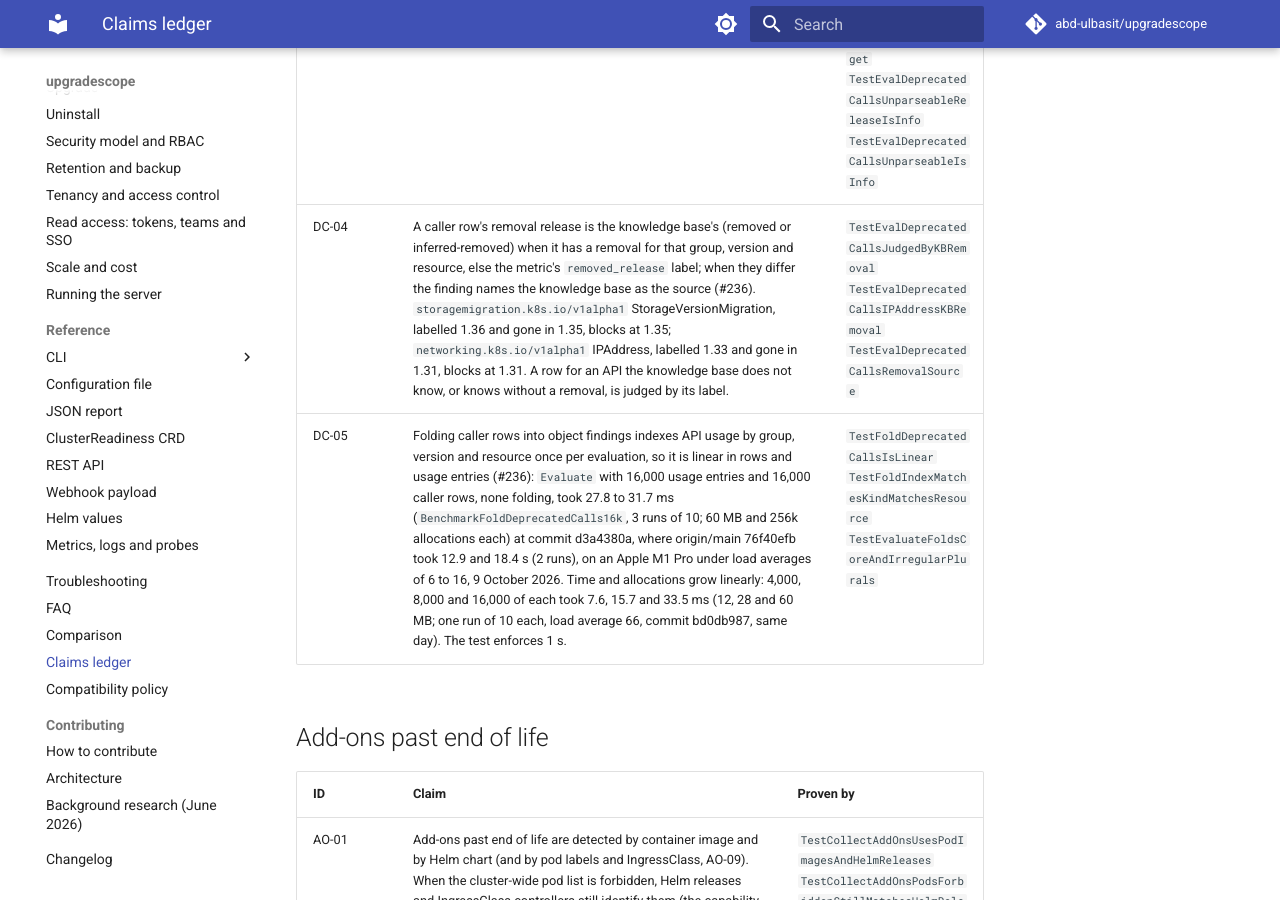
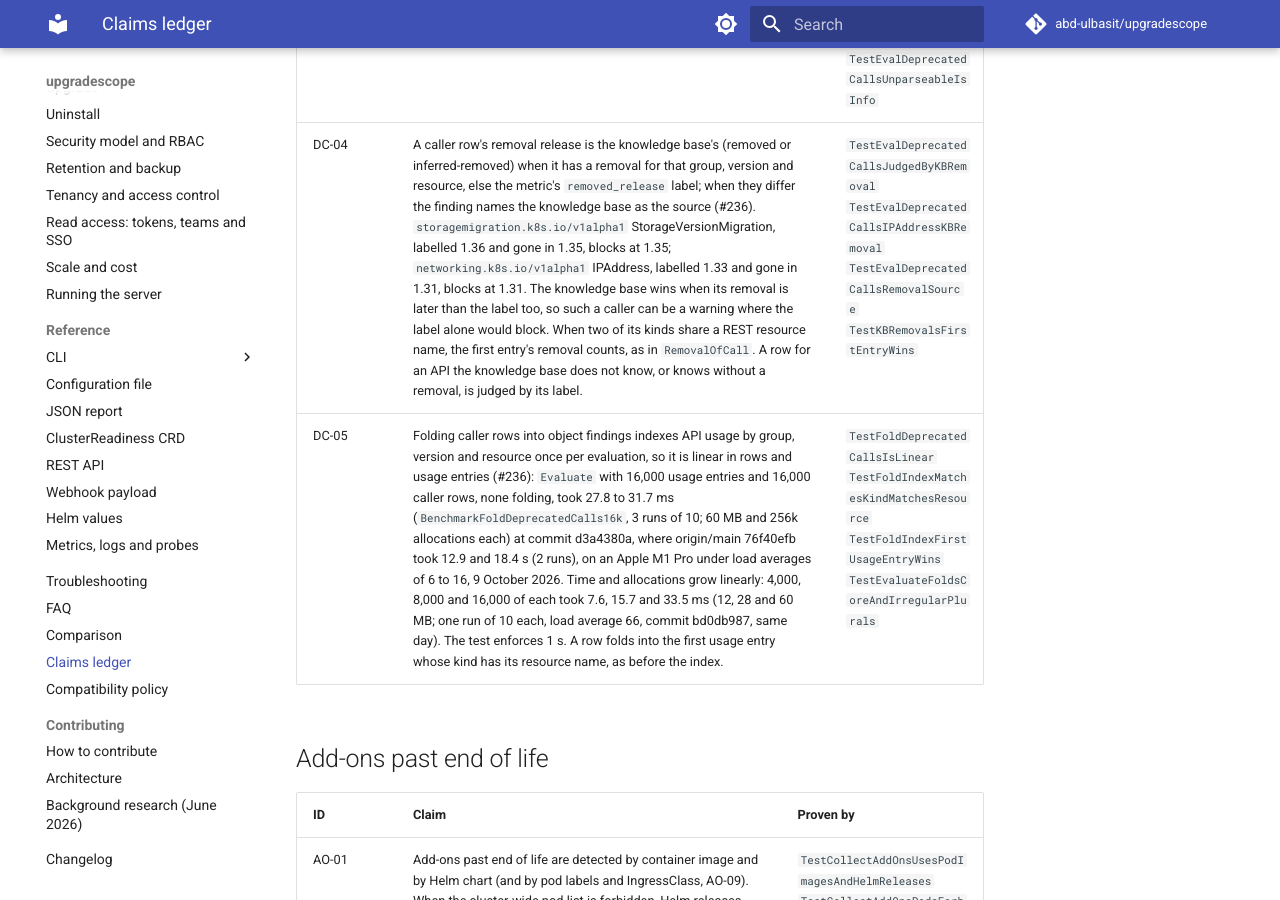
Before and after one commit to abd-ulbasit/upgradescope, an MkDocs documentation site: the page built from docs/claims.md, in a window 1280 px wide and 900 px high, scrolled down 5379 px. Built offline with MkDocs 1.6.1 and Material for MkDocs 9.7.7, drawn with Linux system fonts in a browser that asks for light colours; comment, search, counter and statistics services are not loaded; some of the changed text lies outside the part shown.

Commit message:
docs(claims): API-05 rules need no selectors; DC-04, DC-05, DS-03 name their new tests
Refs #236

Co-Authored-By: Claude Fable 5 <noreply@anthropic.com>

```diff
--- a/docs/claims.md
+++ b/docs/claims.md
@@ -48,7 +48,7 @@ audited") and names the issue that tracks it.
 | API-04 | The scanner lists every resource at a version that is not deprecated whenever the cluster serves one. On the e2e kind cluster, which serves one deprecated group/version on purpose, neither `scan` nor the agent calls a deprecated API (the e2e's own request through that version shows the audit log records them; `hack/e2e/deprecated-request-allowlist.txt` is empty since #139); a cluster that serves a kind only at deprecated versions still gets a LIST there (API-04c). | `TestCollectAPIUsageNeverListsDeprecatedVersionWhenAnotherIsServed` `TestCollectAPIUsageListsAtReplacementGroupWhenOwnGroupIsAllDeprecated` `e2e:audit_no_deprecated_requests` |
 | API-04b | Repeat scans of an unchanged cluster give identical reports: the scanner's own deprecated-endpoint LISTs are never reported as callers, and kinds the knowledge base deprecates but never removes (core `v1` Endpoints, ComponentStatus) are not listed at all (#123). | `TestCollect_SelfFeedingDeprecatedCalls` `TestCollectAPIUsageReportsItsOwnDeprecatedLists` `TestCollectAPIUsageMakesNoDeprecatedRequestOn137` `e2e:audit_no_deprecated_requests` |
 | API-04c | A kind served only at a deprecated version that is being removed (`coordination.k8s.io/v1beta1` `leasecandidates`, `policy/v1beta1` `podsecuritypolicies` on 1.24) is still listed there, since its objects can block the upgrade. That LIST is not scored as a caller: the deprecated-calls capability comes back partial, naming those endpoints as skipped, because the metric cannot tell other clients from the scanner there (apiserver audit logs can). | `TestCollect_SelfFeedingDeprecatedCalls` `TestCollectAPIUsageReportsItsOwnDeprecatedLists` `TestCollectDeprecatedCallsMarksSelfListedResources` |
-| API-05 | A caller with no stored objects is a standalone `deprecated-api-in-use` finding; caller evidence otherwise merges onto the object finding, as a sentence of its detail and as structured `callers`, each the standalone finding it would have been. Caller evidence fails closed under suppression (#236): when an `upgradescope.dev/ignore` annotation or a rule with `namespace`, `name` or `file` takes every object of the finding, each folded caller stands as its own `deprecated-api-in-use` finding at its own severity, so a blocker caller keeps the verdict blocked. Only a rule without object selectors that takes the object finding, or a rule for the caller's own key or category, suppresses the caller. This holds for `scan`, `/gate` and the agent's `spec.ignore`, which share the code. | `TestEvaluateCallerWithoutObjectsStaysStandalone` `TestEvaluateMergesCallersIntoAPIUsageFinding` `TestEvaluateMergesSubresourceCallers` `TestEvaluateMoreSevereCallerIsNotFolded` `TestFoldKeepsCallersAsData` `TestApplyObjectSuppressionKeepsFoldedCallers` `TestApplyWholeFindingRulesSuppressCallers` `TestApplyPartialObjectSuppressionKeepsCallersOnFinding` `TestEvaluateGolden` |
+| API-05 | A caller with no stored objects is a standalone `deprecated-api-in-use` finding; caller evidence otherwise merges onto the object finding, as a sentence of its detail and as structured `callers`, each the standalone finding it would have been. Caller evidence fails closed under suppression (#236): when an `upgradescope.dev/ignore` annotation or a rule with `namespace`, `name` or `file` takes every object of the finding, each folded caller stands as its own `deprecated-api-in-use` finding at its own severity, so a blocker caller keeps the verdict blocked. Only a rule without object selectors that takes the object finding, or a rule without object selectors for the caller's own key or category, suppresses the caller (a caller lists no objects or namespaces, so selectors match nothing). This holds for `scan`, `/gate` and the agent's `spec.ignore`, which share the code. | `TestEvaluateCallerWithoutObjectsStaysStandalone` `TestEvaluateMergesCallersIntoAPIUsageFinding` `TestEvaluateMergesSubresourceCallers` `TestEvaluateMoreSevereCallerIsNotFolded` `TestFoldKeepsCallersAsData` `TestApplyObjectSuppressionKeepsFoldedCallers` `TestApplyWholeFindingRulesSuppressCallers` `TestApplyPartialObjectSuppressionKeepsCallersOnFinding` `TestApplyCallerRuleWithSelectorsTakesNothing` `TestJSONReportMatchesSchema` `TestEvaluateGolden` |
 | API-06 | CRD versions are judged per CRD, whatever the target (#48): custom resources at a version the CRD does not serve are a `crd-version` blocker; custom resources written through a `deprecated: true` version are a warning quoting its `deprecationWarning` (info when none is found); a `status.storedVersions` entry the CRD no longer serves is a warning whose remediation is the storage version migration. | `TestEvalCRDVersionsDeprecatedInUse` `TestEvalCRDVersionsUnservedInUse` `TestEvalCRDVersionsStoredUnserved` `TestEvalCRDVersionsCleanCRD` `TestEvaluateGolden` |
 | API-06b | Live, CRDs are read through `apiextensions.k8s.io/v1`. The custom resources of a CRD with a deprecated or unserved version are listed once, metadata only, at a served version that is not deprecated, and counted by managedFields authorship. A forbidden list, or a CRD with only deprecated versions to list at, makes `crds` partial, naming the versions left unchecked. | `TestCollectCRDs` `TestCollectCRDsForbiddenCustomResources` `TestCollectCRDsEveryServedVersionDeprecated` `TestCollectCRDsForbiddenCRDs` `TestCollectCRDsEndToEnd` `TestEvalCRDVersionsUncheckedUsage` |
 | API-06c | With `--files`, a cert-manager CRD that no longer serves v1alpha2 next to a `cert-manager.io/v1alpha2` Certificate is a blocker at the Certificate's file and line. A custom resource whose CRD is not in the files is not assessed (`crds` partial), never a finding. | `TestCollectFilesCRDVersions` `TestCollectManifestsCRDVersions` |
@@ -63,8 +63,8 @@ audited") and names the issue that tracks it.
 | DC-02 | When `/metrics` is forbidden (401 or 403) or lacks the metric, the capability is reported as unavailable with the reason; the rest of the scan still runs. | `TestCollectDeprecatedCallsForbidden` `TestCollectDeprecatedCallsFamilyAbsent` `TestCollectDeprecatedCallsOtherErrorNotRewritten` |
 | DC-02b | A `/metrics` that hangs no longer spends the scan budget: the request is given up after `--request-timeout` (default 30s), only `deprecated-calls` is not assessed, and every other capability is still read (#94). `deprecated-calls` is not required, so an otherwise clean cluster is still `ready`, with the gap reported. | `TestCollectStalledMetricsEndsAtRequestTimeout` `TestCollectStalledMetricsVerdictCanBeReady` |
 | DC-03 | `deprecated-api-in-use` severity follows the removal window, and is info when the removal release is unknown. | `TestEvalDeprecatedCallsSeverityVsTarget` `TestEvalDeprecatedCallsUnparseableReleaseIsInfo` `TestEvalDeprecatedCallsUnparseableIsInfo` |
-| DC-04 | A caller row's removal release is the knowledge base's (removed or inferred-removed) when it has a removal for that group, version and resource, else the metric's `removed_release` label; when they differ the finding names the knowledge base as the source (#236). `storagemigration.k8s.io/v1alpha1` StorageVersionMigration, labelled 1.36 and gone in 1.35, blocks at 1.35; `networking.k8s.io/v1alpha1` IPAddress, labelled 1.33 and gone in 1.31, blocks at 1.31. A row for an API the knowledge base does not know, or knows without a removal, is judged by its label. | `TestEvalDeprecatedCallsJudgedByKBRemoval` `TestEvalDeprecatedCallsIPAddressKBRemoval` `TestEvalDeprecatedCallsRemovalSource` |
-| DC-05 | Folding caller rows into object findings indexes API usage by group, version and resource once per evaluation, so it is linear in rows and usage entries (#236): `Evaluate` with 16,000 usage entries and 16,000 caller rows, none folding, took 27.8 to 31.7 ms (`BenchmarkFoldDeprecatedCalls16k`, 3 runs of 10; 60 MB and 256k allocations each) at commit d3a4380a, where origin/main 76f40efb took 12.9 and 18.4 s (2 runs), on an Apple M1 Pro under load averages of 6 to 16, 9 October 2026. Time and allocations grow linearly: 4,000, 8,000 and 16,000 of each took 7.6, 15.7 and 33.5 ms (12, 28 and 60 MB; one run of 10 each, load average 66, commit bd0db987, same day). The test enforces 1 s. | `TestFoldDeprecatedCallsIsLinear` `TestFoldIndexMatchesKindMatchesResource` `TestEvaluateFoldsCoreAndIrregularPlurals` |
+| DC-04 | A caller row's removal release is the knowledge base's (removed or inferred-removed) when it has a removal for that group, version and resource, else the metric's `removed_release` label; when they differ the finding names the knowledge base as the source (#236). `storagemigration.k8s.io/v1alpha1` StorageVersionMigration, labelled 1.36 and gone in 1.35, blocks at 1.35; `networking.k8s.io/v1alpha1` IPAddress, labelled 1.33 and gone in 1.31, blocks at 1.31. The knowledge base wins when its removal is later than the label too, so such a caller can be a warning where the label alone would block. When two of its kinds share a REST resource name, the first entry's removal counts, as in `RemovalOfCall`. A row for an API the knowledge base does not know, or knows without a removal, is judged by its label. | `TestEvalDeprecatedCallsJudgedByKBRemoval` `TestEvalDeprecatedCallsIPAddressKBRemoval` `TestEvalDeprecatedCallsRemovalSource` `TestKBRemovalsFirstEntryWins` |
+| DC-05 | Folding caller rows into object findings indexes API usage by group, version and resource once per evaluation, so it is linear in rows and usage entries (#236): `Evaluate` with 16,000 usage entries and 16,000 caller rows, none folding, took 27.8 to 31.7 ms (`BenchmarkFoldDeprecatedCalls16k`, 3 runs of 10; 60 MB and 256k allocations each) at commit d3a4380a, where origin/main 76f40efb took 12.9 and 18.4 s (2 runs), on an Apple M1 Pro under load averages of 6 to 16, 9 October 2026. Time and allocations grow linearly: 4,000, 8,000 and 16,000 of each took 7.6, 15.7 and 33.5 ms (12, 28 and 60 MB; one run of 10 each, load average 66, commit bd0db987, same day). The test enforces 1 s. A row folds into the first usage entry whose kind has its resource name, as before the index. | `TestFoldDeprecatedCallsIsLinear` `TestFoldIndexMatchesKindMatchesResource` `TestFoldIndexFirstUsageEntryWins` `TestEvaluateFoldsCoreAndIrregularPlurals` |
 
 ## Add-ons past end of life
 
```
Also changed, not shown: other parts of docs/claims.md (+1 -1 lines).
